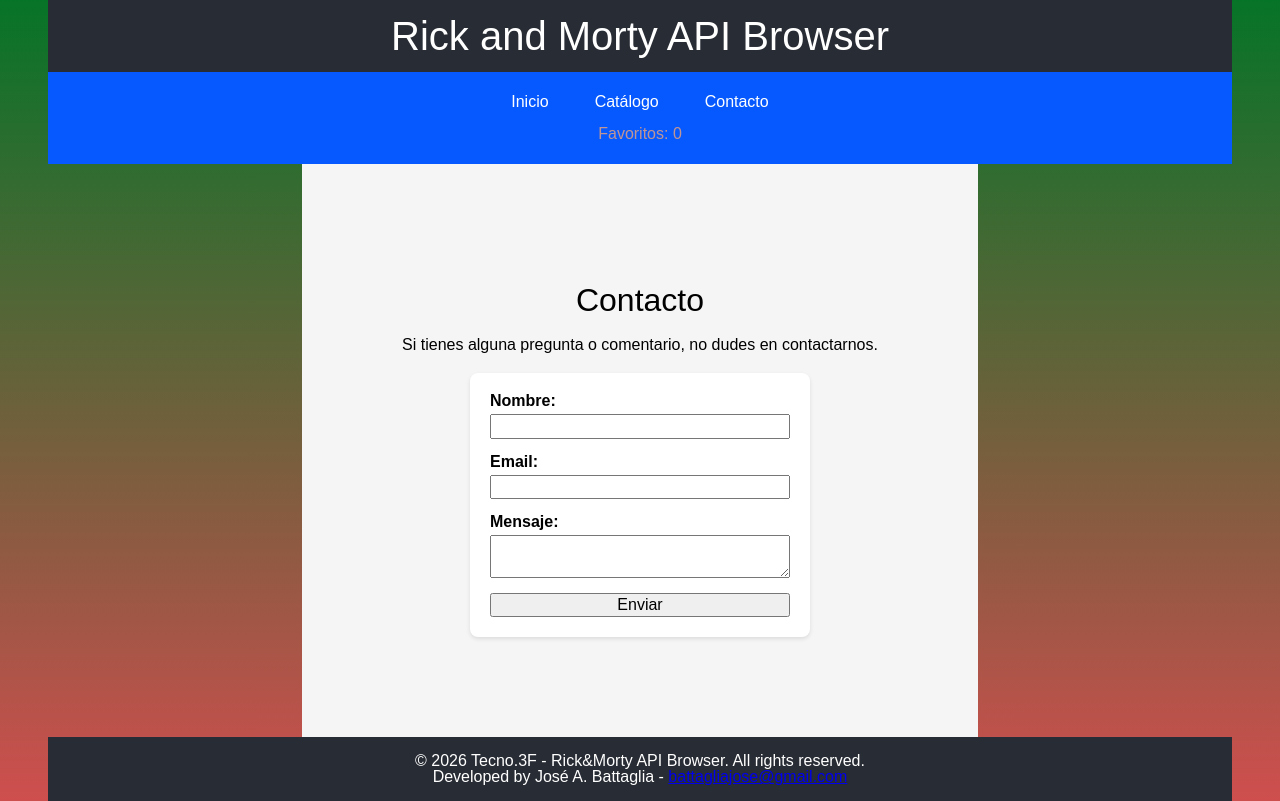
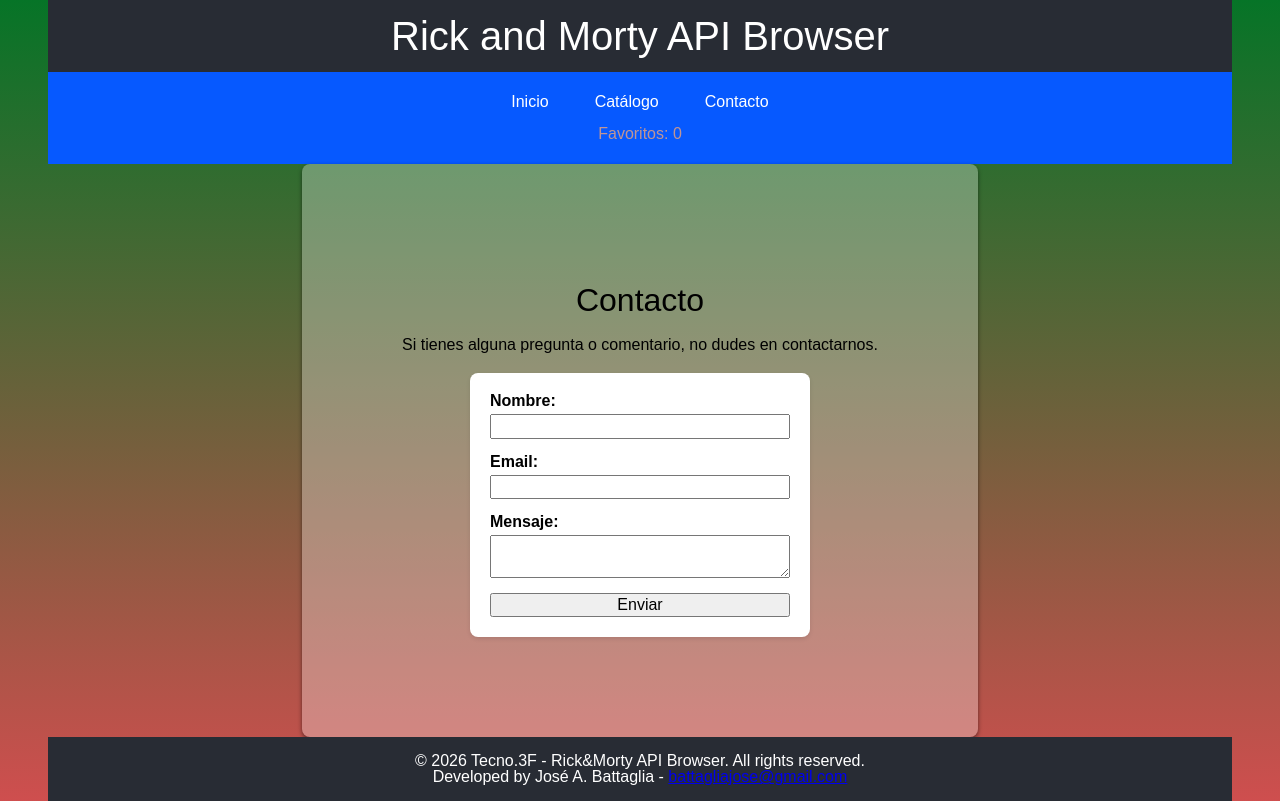
Before and after one commit to battagliajose/tecno3f_react_tp2, a React (Vite) app: page /contacto in a window 1280 px wide. Built offline with nearby package versions, Linux system fonts and the light colour scheme; no server answers.

Commit message:
Ajustes CSS

```diff
--- a/src/styles/contacto.css
+++ b/src/styles/contacto.css
@@ -3,8 +3,10 @@
   flex-direction: column;
   align-items: center;
   justify-content: center;
-  background-color: #f5f5f5;
+  background: rgba(255, 255, 255, 0.3);
   padding: 100px;
+  border-radius: 8px;
+  box-shadow: 0 2px 4px rgba(0, 0, 0, 0.5);
 }
 
 .contacto-container h1 {
--- a/src/styles/home.css
+++ b/src/styles/home.css
@@ -1,6 +1,6 @@
 .home-container {
   flex: 1;
-  width: 100%;
+  width: 92%;
   display: flex;
   flex-direction: column;
   align-items: center;
--- a/src/styles/main.css
+++ b/src/styles/main.css
@@ -23,7 +23,7 @@
   flex-direction: column;
   align-items: center;
   justify-content: center;
-  width: 90%;
+  width: 100%;
 }
 
 .main-content {
```
